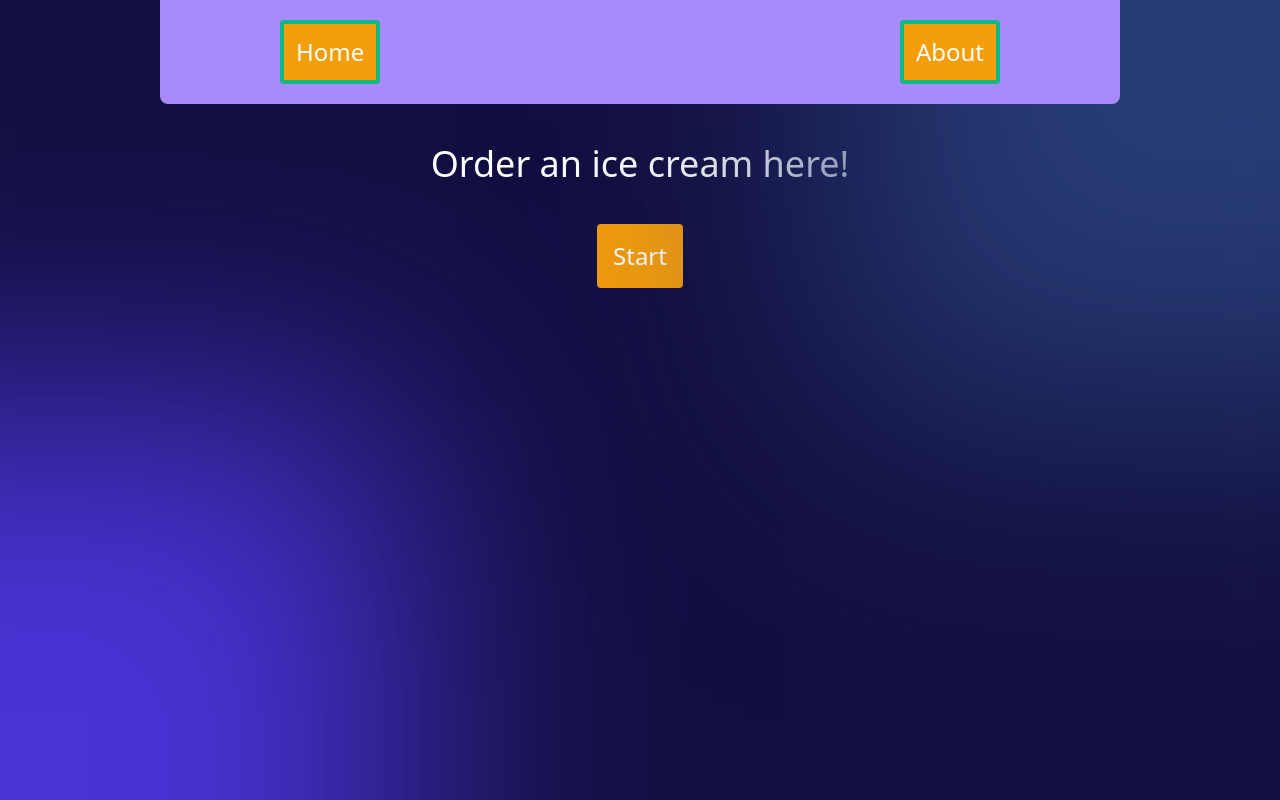
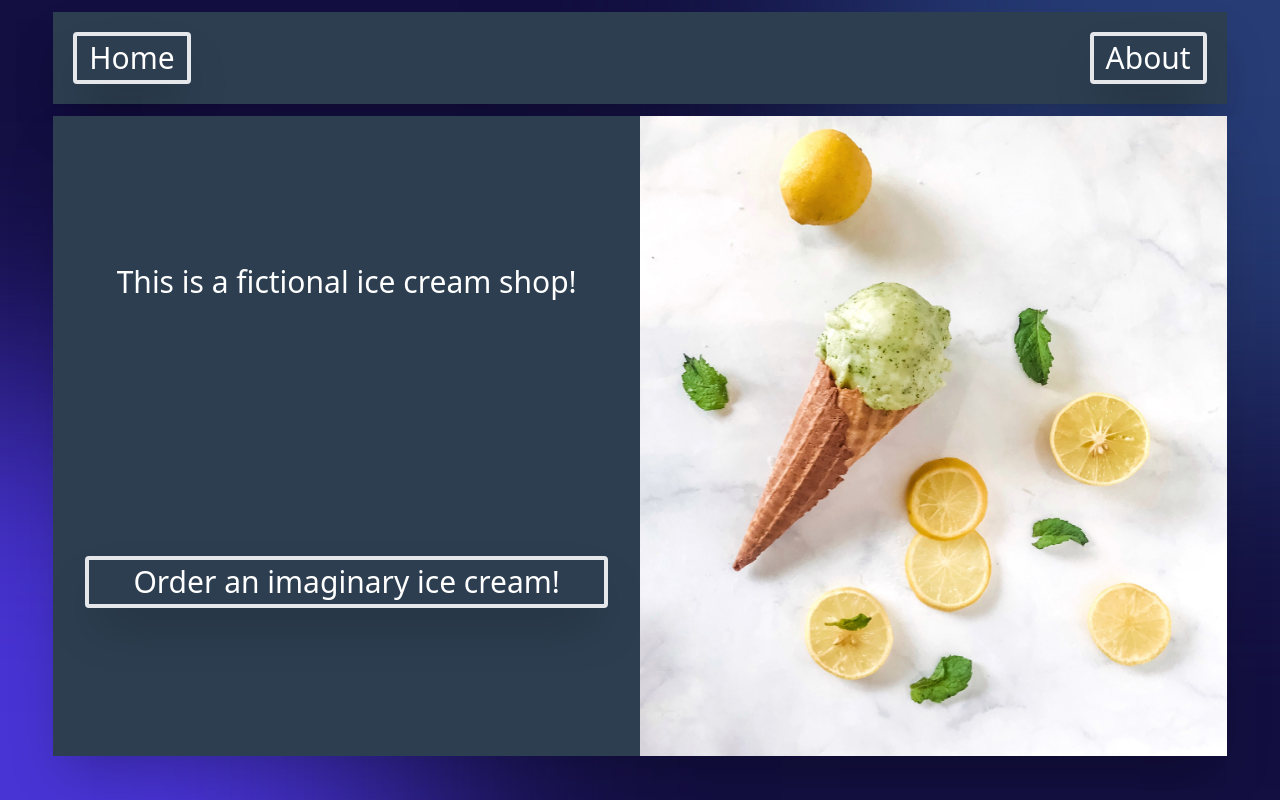
Before and after one commit to Julian-Sz/Ice-Cream-Shop, a React (Create React App) app: page / in a window 1280 px wide. Built offline with nearby package versions, Linux system fonts and the light colour scheme.

Commit message:
new Home design

```diff
--- a/src/App.js
+++ b/src/App.js
@@ -74,7 +74,6 @@ function App() {
       <div className="App flex flex-col justify-start items-center h-screen z-10 text-center text-white">
         <MyContext.Provider value={{ store, dispatch }}>
           <Nav />
-          <div className="flex flex-col md:flex-row w-full justify-center items-center">
           <Route path="/" exact>
             <Home />
           </Route>
@@ -95,7 +94,6 @@ function App() {
           <Route path="/ChooseKind">
             <ChooseKind />
           </Route>
-          </div>
         </MyContext.Provider>
       </div>
     </Router>
--- a/src/components/Home.js
+++ b/src/components/Home.js
@@ -1,18 +1,45 @@
 import React, { useContext } from "react";
 import { Link } from "react-router-dom";
+import HomeIcecream from "../Images/Home-Icecream.jpg";
 // import { ACTIONS, MyContext } from "../App.js";
 
 export default function Home() {
   // const { dispatch } = useContext(MyContext);
+  const ImageStyle = {
+    objectFit: "cover",
+  };
 
+  const leftSectionStyle = {
+    background: "#2c3e50",
+  };
+  const rightSectionStyle = {};
+  const wrapperStyle = {
+    maxHeight: "80vh",
+  };
   return (
-    <div className="">
-      <h1 className="p-10 text-4xl">Order an ice cream here!</h1>
-      <Link to="/ChooseConeCup">
-        <button className="p-4 bg-yellow-500 rounded hover:bg-green-500 text-2xl">
-          Start
-        </button>
-      </Link>
+    <div
+      className="grid grid-cols-1 grid-rows-2 md:grid-cols-2 md:grid-rows-1 flex-auto w-11/12 z-20 mb-3 shadow-2xl auto-rows-min"
+      style={wrapperStyle}
+    >
+      <div
+        className="w-full h-full flex flex-col justify-around z-30 p-5" // border-solid border-4 border-red-500
+        style={leftSectionStyle}
+      >
+        <h1 className="text-2xl md:text-3xl">
+          This is a fictional ice cream shop!
+        </h1>
+        <Link to="/ChooseConeCup">
+          <h2 className="mx-3 py-1 rounded border-4 shadow-2xl hover:bg-gray-200 hover:text-black text-xl md:text-3xl">
+            Order an imaginary ice cream!
+          </h2>
+        </Link>
+      </div>
+      <div
+        className="w-full h-full z-20" //border-solid border-4 border-green-500
+        style={rightSectionStyle}
+      >
+        <img src={HomeIcecream} style={ImageStyle} className="h-full w-full" />
+      </div>
     </div>
   );
 }
--- a/src/components/Nav.js
+++ b/src/components/Nav.js
@@ -6,10 +6,19 @@ export default function Nav(props) {
   const { dispatch } = useContext(MyContext);
 
   const liClasses =
-    "p-3 bg-yellow-500 rounded border-4 border-green-500 hover:bg-purple-300";
+    "px-3 py-1 rounded border-4 shadow-2xl hover:bg-gray-200 hover:text-black";
+  const liStyle = {
+    background: "#34495e",
+  };
+
+  const navWrapperStyle = {
+    background: "#2c3e50",
+  };
   return (
-    <div className="flex flex-row w-9/12 bg-purple-400 justify-center rounded-b-lg z-20">
-      <ul className="flex flex-row justify-between w-9/12 py-5 text-2xl">
+    <ul
+      className="flex flex-row justify-between w-11/12 z-20 p-5 my-3 shadow-2xl text-xl md:text-3xl"
+      style={navWrapperStyle}
+    >
       <Link
         to="/"
         onClick={() => {
@@ -20,6 +29,5 @@ export default function Nav(props) {
       </Link>
       <li className={liClasses}>About</li>
     </ul>
-    </div>
   );
 }
```
Also changed, not shown: src/Images/Home-Icecream.jpg (added), src/Images/favicon.svg (renamed from src/Icons/favicon.svg). Lines whose indentation alone changed are shown as unchanged.
